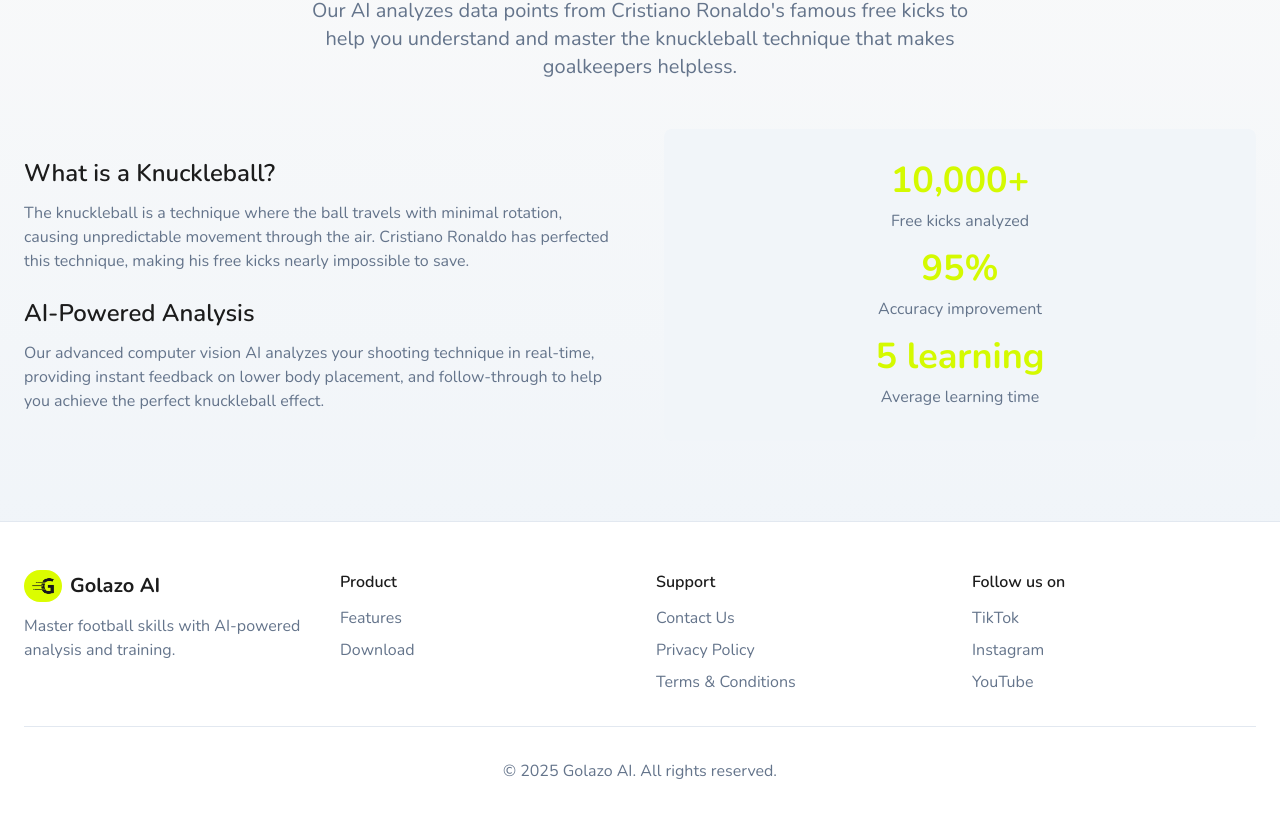
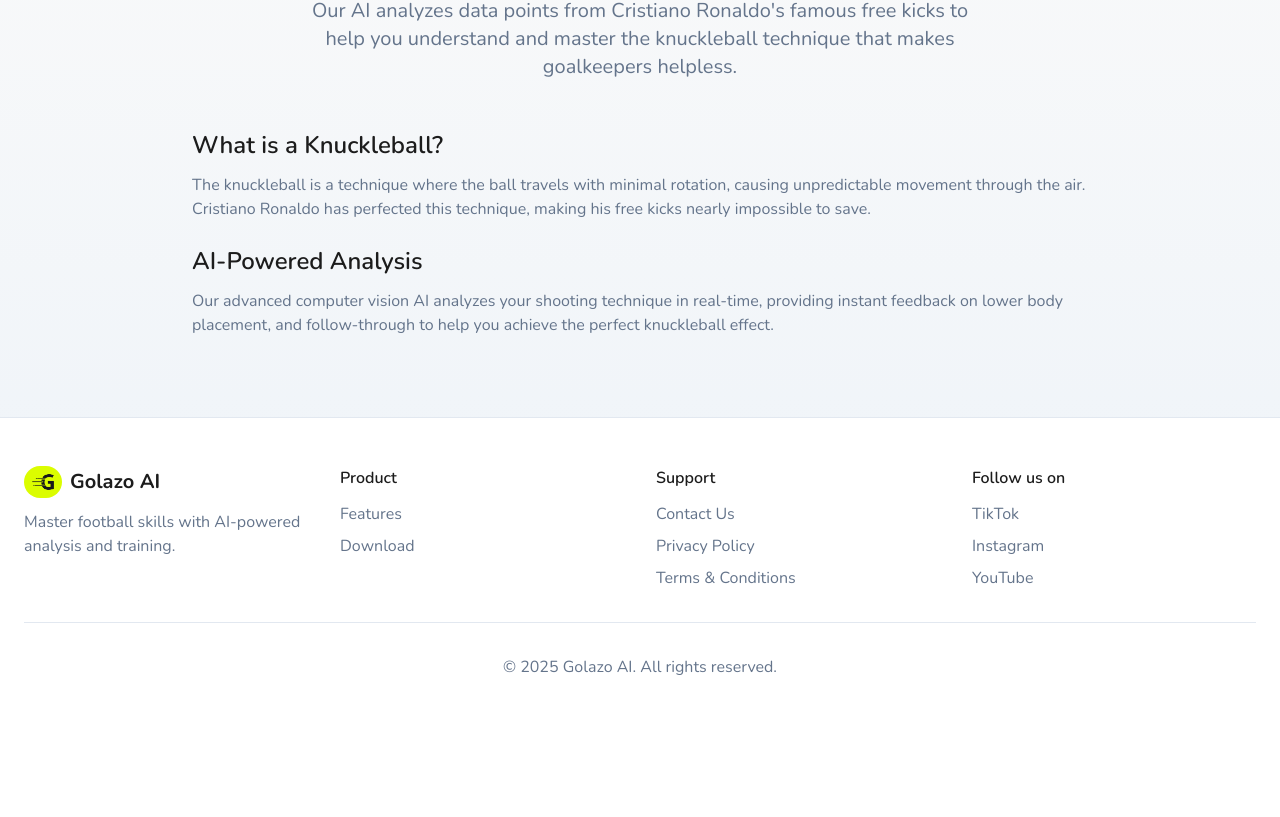
Before and after one commit to MirciloGolazo/kick-ace-ai, a React (Vite) app: page / in a window 1280 px wide. Shown: the part 3756-4573 px from the top of the page. After the commit the page ends 4483 px from the top, so only its background shows below. Built offline with nearby package versions, Linux system fonts and the light colour scheme.

Commit message:
Remove statistics section
Remove the section displaying statistics from the landing page.

```diff
--- a/src/components/LandingPage.tsx
+++ b/src/components/LandingPage.tsx
@@ -196,7 +196,7 @@ const LandingPage = () => {
               {t('about.description')}
             </p>
           </div>
-          <div className="grid grid-cols-1 lg:grid-cols-2 gap-12 items-center">
+          <div className="max-w-4xl mx-auto">
             <div className="space-y-6">
               <div>
                 <h3 className="text-2xl font-semibold mb-3">{t('about.knuckleball.title')}</h3>
@@ -210,14 +210,6 @@ const LandingPage = () => {
                   {t('about.ai.description')}
                 </p>
               </div>
-            </div>
-            <div className="bg-muted rounded-lg p-8 text-center">
-              <div className="text-4xl font-bold text-primary mb-2">10,000+</div>
-              <p className="text-muted-foreground mb-4">{t('about.stats.kicks')}</p>
-              <div className="text-4xl font-bold text-primary mb-2">95%</div>
-              <p className="text-muted-foreground mb-4">{t('about.stats.accuracy')}</p>
-              <div className="text-4xl font-bold text-primary mb-2">5 {t('about.stats.time').includes('Minutes') ? 'Minutes' : t('about.stats.time').split(' ')[1]}</div>
-              <p className="text-muted-foreground">{t('about.stats.time')}</p>
             </div>
           </div>
         </div>
```
